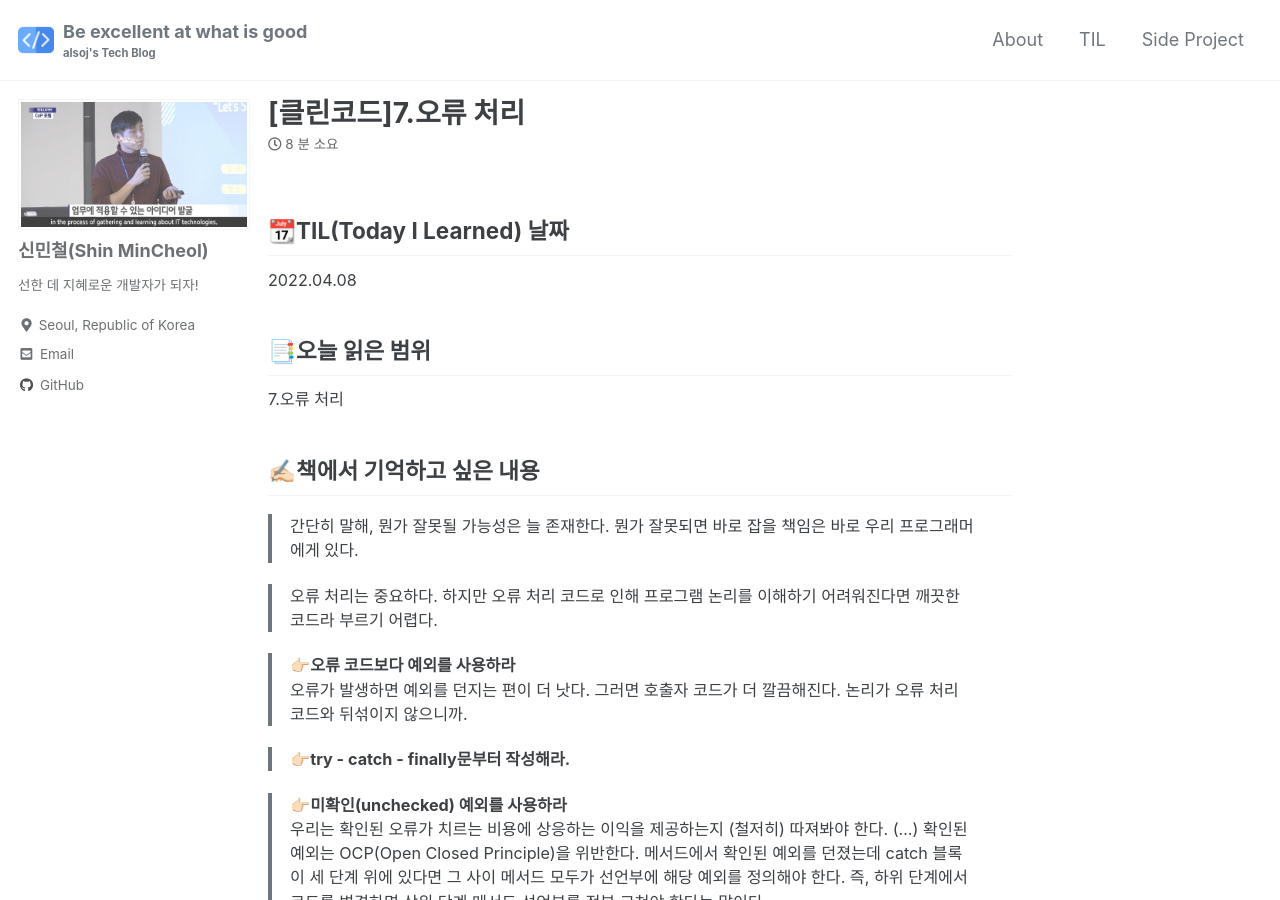
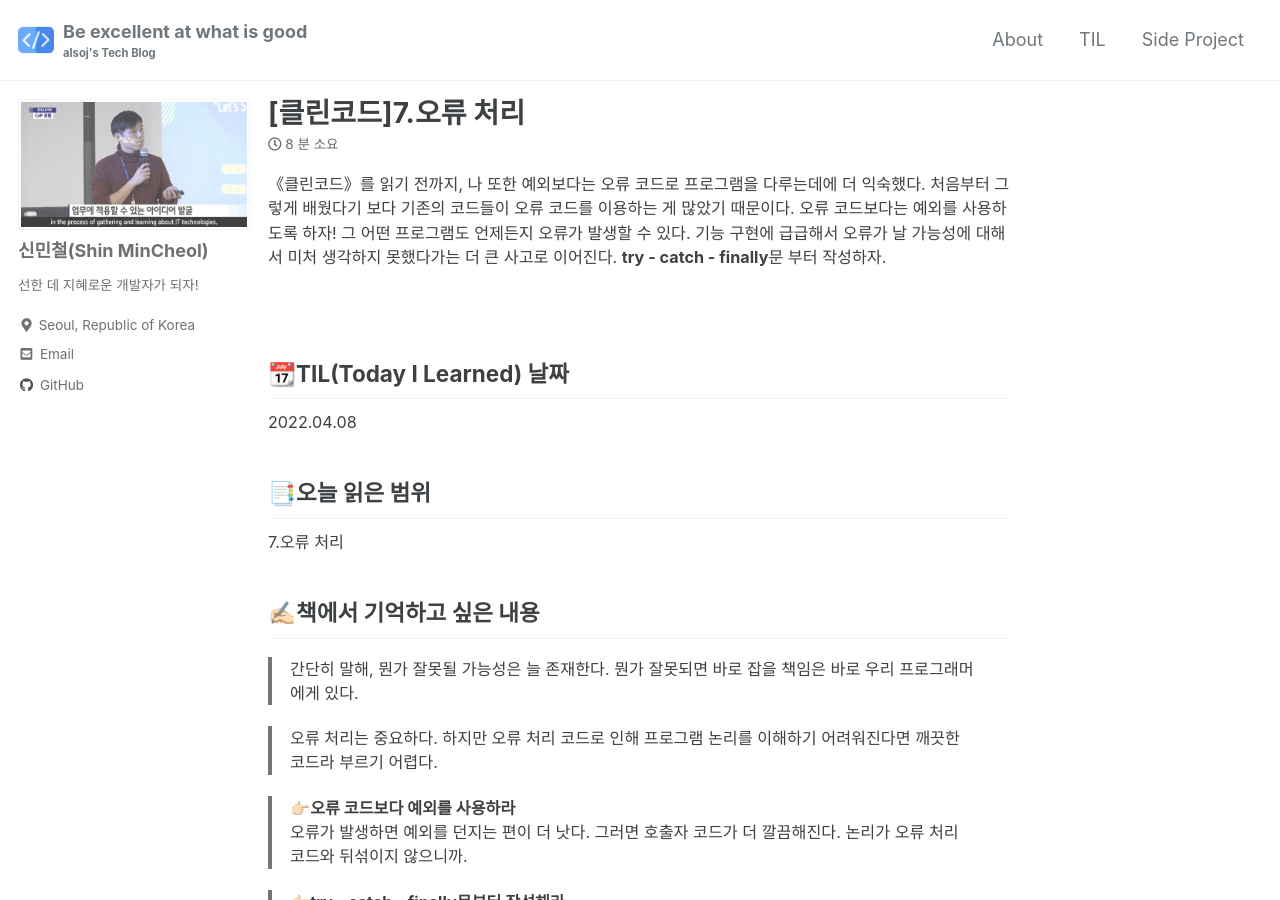
Before and after one commit to alsoj/alsoj.github.io, a Jekyll site: the page built from _posts/til/clean code/2022-04-08-[클린코드]7.오류 처리.md, in a window 1280 px wide and 900 px high. Built offline with Jekyll 4.4.1, drawn with Linux system fonts in a browser that asks for light colours; cached includes are drawn as plain includes; comment, search, counter and statistics services are not loaded; some of the changed text lies outside the part shown.

Commit message:
modify TIL clean code

```diff
--- a/_posts/til/clean code/2022-04-08-[클린코드]7.오류 처리.md
+++ b/_posts/til/clean code/2022-04-08-[클린코드]7.오류 처리.md
@@ -7,6 +7,11 @@ tags:
   - Clean Code
   - Programming
 ---
+
+《클린코드》를 읽기 전까지, 나 또한 예외보다는 오류 코드로 프로그램을 다루는데에 더 익숙했다. 처음부터 그렇게 배웠다기 보다 기존의 코드들이 오류 코드를 이용하는 게 많았기 때문이다. 오류 코드보다는 예외를 사용하도록 하자!
+그 어떤 프로그램도 언제든지 오류가 발생할 수 있다. 기능 구현에 급급해서 오류가 날 가능성에 대해서 미처 생각하지 못했다가는 더 큰 사고로 이어진다. **try - catch - finally**문 부터 작성하자.
+
+<br />
 
 ## 📆TIL(Today I Learned) 날짜
 
@@ -63,13 +68,6 @@ tags:
 
 <br />
 
-## ❗오늘 읽은 소감은?
-
-- 《클린코드》를 읽기 전까지, 나 또한 예외보다는 오류 코드로 프로그램을 다루는데에 더 익숙했다. 처음부터 그렇게 배웠다기 보다 기존의 코드들이 오류 코드를 이용하는 게 많았기 때문이다. 오류 코드보다는 예외를 사용하도록 하자!
-- 그 어떤 프로그램도 언제든지 오류가 발생할 수 있다. 기능 구현에 급급해서 오류가 날 가능성에 대해서 미처 생각하지 못했다가는 더 큰 사고로 이어진다. **try - catch - finally**문 부터 작성하자.
-
-<br />
-
 ## ❓궁금한 내용, 잘 이해되지 않는 내용
 
 - OCP(Open Closed Principle)란? 개방-폐쇄(Open Closed Principle) 원칙이란 '소프트 웨어 개체는 확장에 대해서는 열려(Open)있어야 하고, 수정에 대해서는 닫혀(Closed) 있어야 한다'는 프로그래밍 원칙이다. 개방-폐쇄 원칙이 잘 적용되면, 기능을 추가하거나 변경해야 할 때 이미 제대로 동작하고 있던 원래 코드를 변경하지 않아도, 기존의 코드에 새로운 코드를 추가함으로써 기능의 추가나 변경이 가능하다.
```
